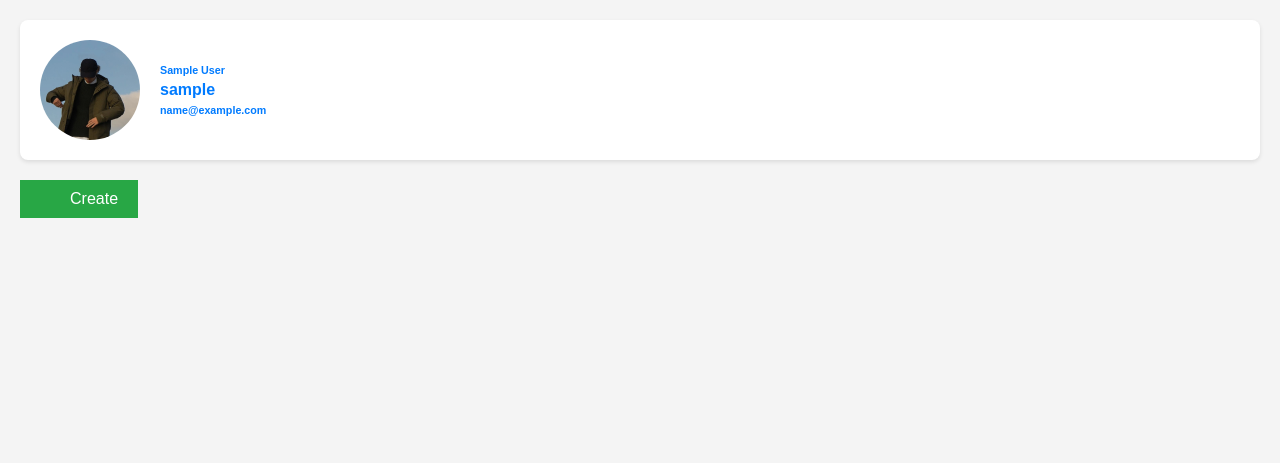
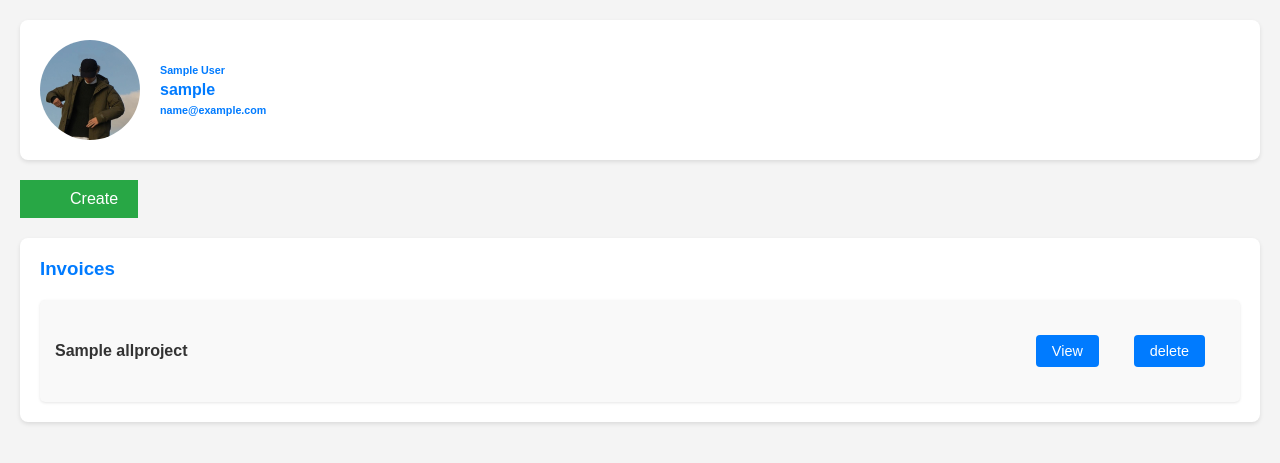
Before and after one commit to riteshshukladev/Bill-Box, a PHP site: the page made by profile/profile.php in a window 1280 px wide. Shown: the part 58-521 px from the top of the page. Run offline with PHP 8.4, Linux system fonts and the light colour scheme; the visitor is signed in with stand-in values (Sample User, id 1); tables that the repository leaves empty or names only in its code hold one stand-in row (values such as "Sample post"); some libraries are stand-ins or nearby versions.

Commit message:
Done with the project

```diff
--- a/db/db.php
+++ b/db/db.php
@@ -12,7 +12,7 @@ $options = [
 
 try {
     $pdo = new PDO($dsn, $user, $pass, $options);
-} catch (PDOException $e) {
+} catch (\PDOException $e) {
     die("Could not connect to the database: " . $e->getMessage());
 }
 ?>
--- /dev/null
+++ b/profile/deletefolder/deletefolder.js
@@ -0,0 +1,36 @@
+
+    document.addEventListener('DOMContentLoaded', function() {
+    const delbutton = document.querySelectorAll('.deletebtn');
+    delbutton.forEach(btn => {
+        btn.addEventListener('click', function() {
+            const username = btn.getAttribute('data-username');
+            const projectname = btn.getAttribute('data-projectname');
+            const projectid = btn.getAttribute('data-projectid');
+            console.log(username, projectname, projectid);
+
+            fetch('delete_invoice.php', {
+                method: 'POST',
+                headers: {
+                    'Content-Type': 'application/x-www-form-urlencoded',
+                },
+                body: `username=${encodeURIComponent(username)}&projectname=${encodeURIComponent(projectname)}&projectid=${encodeURIComponent(projectid)}`
+            })
+            .then((response) => {
+                if (!response.ok) throw new Error('Network response was not ok.');
+                return response.json();
+            })
+            .then((data) => {
+                if (data.status === 'success') {
+                    alert('Invoice Deleted');
+                    window.location.reload();
+                } else {
+                    alert(data.message); // Better to show the actual error message from the server
+                }
+            })
+            .catch((err) => {
+                alert('Some error occurred: ' + err.message);
+                console.error(err);
+            });
+        });
+    });
+});
--- a/profile/profile.css
+++ b/profile/profile.css
@@ -73,14 +73,75 @@ div > button img {
 
 /* Text Styles */
 h1, h2, h3, h4, h5, h6 {
-    color: #007bff; /* Unified color for headings */
+    color: #007bff;
     margin-top: 0;
-    margin-bottom: 10px; /* Spacing after headings */
+    margin-bottom: 10px;
 }
 
 p {
     font-size: 1rem;
     margin-top: 0;
-    margin-bottom: 1em; /* Spacing after paragraphs */
-    color: #333; /* Slightly darker text for readability */
+    margin-bottom: 1em;
+    color: #333;
 }
+
+/* Invoices Section */
+#invoices {
+    padding: 20px;
+    background-color: #fff;
+    border-radius: 8px;
+    box-shadow: 0 2px 4px rgba(0, 0, 0, 0.1);
+    margin: 20px;
+}
+
+#invoices h3 {
+    color: #007bff;
+    margin-bottom: 20px; /* Add space between the title and the list */
+}
+
+.invoiceList {
+    display: flex;
+    flex-direction: column;
+    gap: 15px; /* Space between each invoice entry */
+}
+
+.invoice {
+    background-color: #f9f9f9; /* Light grey background for each invoice entry */
+    padding: 15px;
+    border-radius: 5px;
+    display: flex;
+    justify-content: space-between;
+    align-items: center;
+    box-shadow: 0 1px 3px rgba(0, 0, 0, 0.1);
+    display: flex;
+    flex-direction: row;
+    justify-content: space-between;
+}
+.invoice div{
+    display: flex;
+    flex-direction:row;
+    gap: 5px;
+}
+.invoice h6 {
+    margin: 0; /* Removes margin to align title properly */
+    color: #333; /* Darker color for the project name */
+    font-size: 1rem; /* Size of the project name */
+}
+
+/* General invoice button styles, applying to both View and Delete buttons */
+.invoice button {
+    background-color: #007bff; /* Blue background for buttons */
+    color: #fff; /* White text */
+    border: none;
+    padding: 8px 16px;
+    cursor: pointer;
+    font-size: 0.9rem;
+    border-radius: 4px;
+    margin-left: 10px; /* Adds spacing between buttons */
+}
+
+
+
+.invoice button:hover {
+    background-color: #0056b3; /* Darker blue on hover for better interaction */
+}
--- a/profile/profile.php
+++ b/profile/profile.php
@@ -5,17 +5,21 @@ session_start();
 $username = "";
 const invoicearray = [];
 
-if(isset($_SESSION['user_id']) && $_GET['user'] == $_SESSION['user_id']){
+if (isset($_SESSION['user_id']) && $_GET['user'] == $_SESSION['user_id']) {
     $username = $_GET['user'];
-    $userinfo=[];
+    $userinfo = [];
 
     $stmt = $pdo->prepare("SELECT name,email FROM users WHERE username = ?");
     $stmt->execute([$username]);
     $userinfo = $stmt->fetch();
-    if(!$user){
+    if (!$user) {
         die("User not found");
     }
 
+
+    $stmt = $pdo->prepare("SELECT * FROM allproject WHERE username = ?");
+    $stmt->execute([$username]);
+    $invoices = $stmt->fetchAll();
 }
 
 
@@ -24,12 +28,14 @@ if(isset($_SESSION['user_id']) && $_GET['user'] == $_SESSION['user_id']){
 
 <!DOCTYPE html>
 <html lang="en">
+
 <head>
     <meta charset="UTF-8">
     <meta name="viewport" content="width=device-width, initial-scale=1.0">
     <link rel="stylesheet" href="./profile.css">
     <title>Document</title>
 </head>
+
 <body>
 
     <header>
@@ -51,18 +57,39 @@ if(isset($_SESSION['user_id']) && $_GET['user'] == $_SESSION['user_id']){
         <button class="createbtn"><img alt="">Create</button>
     </div>
 
+    <section id="invoices">
+        <h3>Invoices</h3>
+        <div class="invoiceList">
+            <?php foreach ($invoices as $invoice) : ?>
+                <div class="invoice">
+                    <h6><?php echo $invoice['projectname']; ?></h6>
+                    <div>
+                        <button data-username="<?php echo $invoice['username']; ?>" data-projectname="<?php echo $invoice['projectname']; ?>" class="viewbtn">View</button>
+                        <button data-username="<?php echo $invoice['username']; ?>" data-projectname="<?php echo $invoice['projectname']; ?>" data-projectid="<?php echo $invoice['projectid']; ?>" class="deletebtn">delete</button>
+                    </div>
+                </div>
+            <?php endforeach; ?>
+        </div>
+    </section>
+
 
 
 </body>
 <script>
-    function HandleCreateBtnClick(){
+    function HandleCreateBtnClick() {
         window.location.href = "../form/inputForm.php?user=<?php echo $username ?>";
     }
 
     document.querySelector('.createbtn').addEventListener('click', HandleCreateBtnClick);
 
-    document.querySelector('.LogoutBtn').addEventListener('click', function(){
+    document.querySelector('.LogoutBtn').addEventListener('click', function() {
         window.location.href = "../authentication/login/login.html";
     });
 </script>
+
+
+<script src="../profile/deletefolder/deletefolder.js"></script>
+<script src="../profile/viewFolder/viewfolder.js"></script>
+<!-- <script> </script> -->
+
 </html>
```
Also changed, not shown: profile/delete_invoice.php (added, +25 -0 lines), profile/user.php (added, +145 -0 lines), profile/viewFolder/viewfolder.js (added, +35 -0 lines), profile/viewfolder.php (added, +59 -0 lines), invoice/save.php (line endings or trailing spaces).
